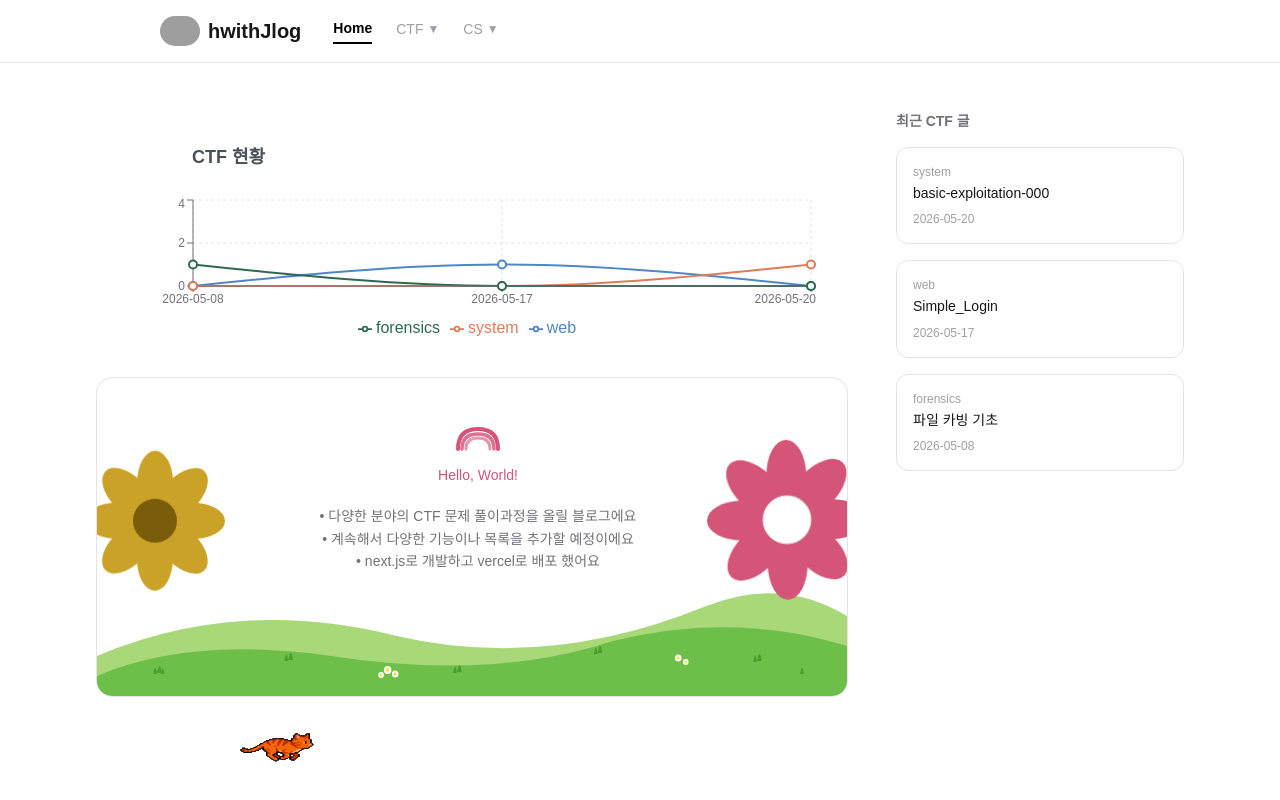
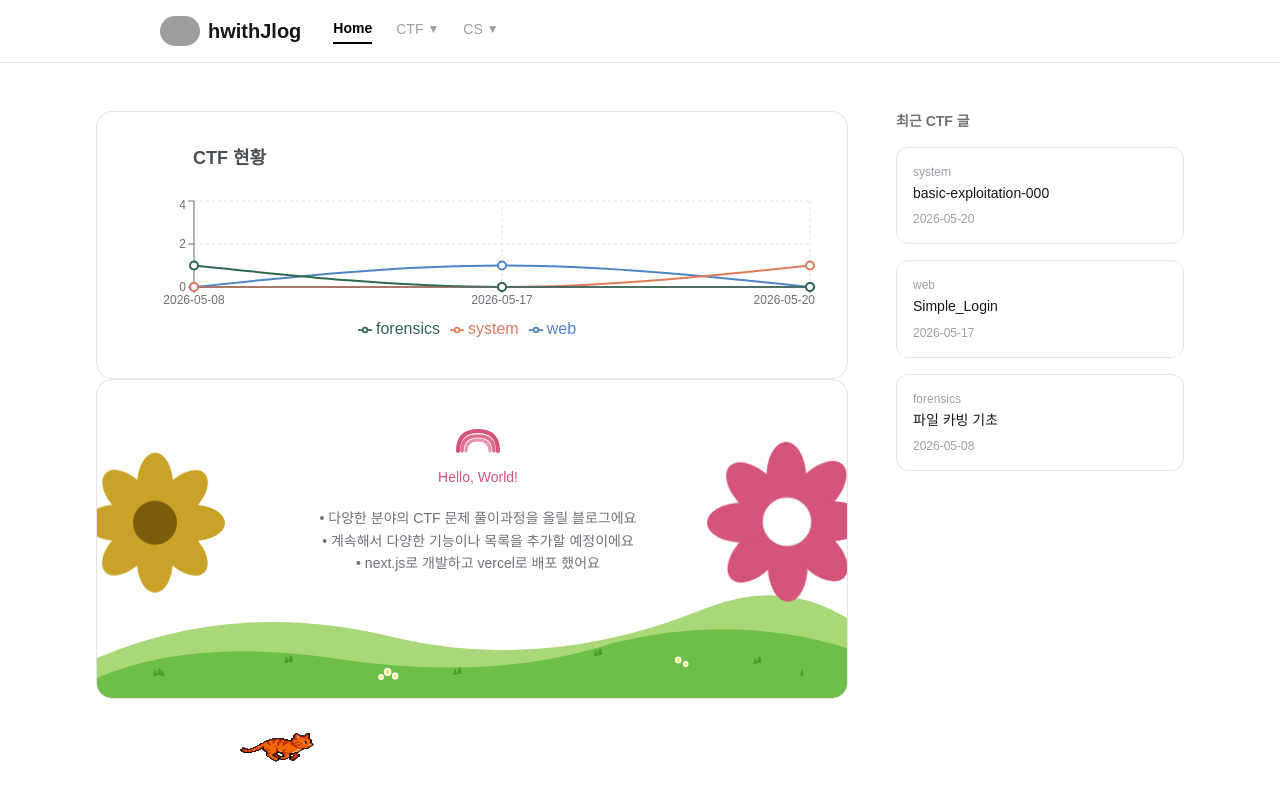
Before and after one commit to hwithjinsoo/hwithJlog, a Next.js app: page / in a window 1280 px wide. Shown: the top 800 px of the page. Built offline with nearby package versions, Linux system fonts and the light colour scheme; grey boxes are pictures that could not be loaded.

Commit message:
메인 페이지 테두리 박스 추가

```diff
--- a/app/components/CTFGraph.tsx
+++ b/app/components/CTFGraph.tsx
@@ -38,7 +38,7 @@ export default function CTFGraph({ posts }: Props) {
     }));
 
   return (
-    <div className="bg-white rounded-2xl p-8">
+    <div className="bg-white rounded-2xl p-8 border border-zinc-200">
       <h2 className="text-lg font-semibold mb-6 pl-16" style={{color: "#495057"}}>CTF 현황</h2>
       <ResponsiveContainer width="100%" height={150}>
         <LineChart data={data}>
--- a/app/page.tsx
+++ b/app/page.tsx
@@ -13,9 +13,9 @@ export default function Home() {
     <>
      <div className="max-w-6xl mx-auto px-8 pt-12 flex gap-12 pb-32 items-start">
         {/* 왼쪽 메인 */}
-        <div className="flex-1 min-w-0 flex-col gap-12">
+        <div className="flex-1 min-w-0 flex-col gap-6">
           {/* 그래프 영역 */}
-          <div className="mb-12">
+          <div className="mb-6">
             <CTFGraph posts={ctfPosts} />
             <IntroCard />
             </div>
```
